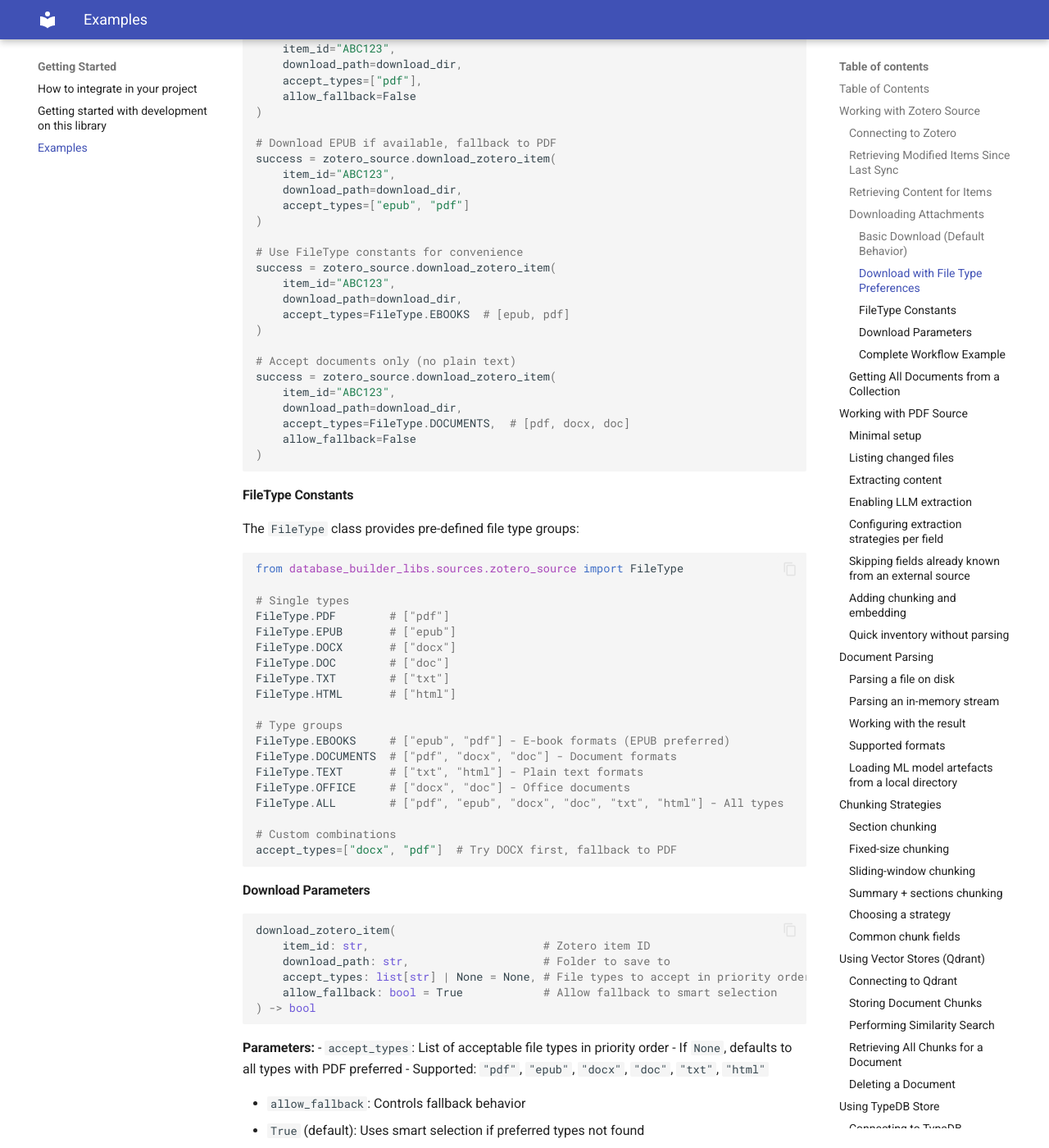
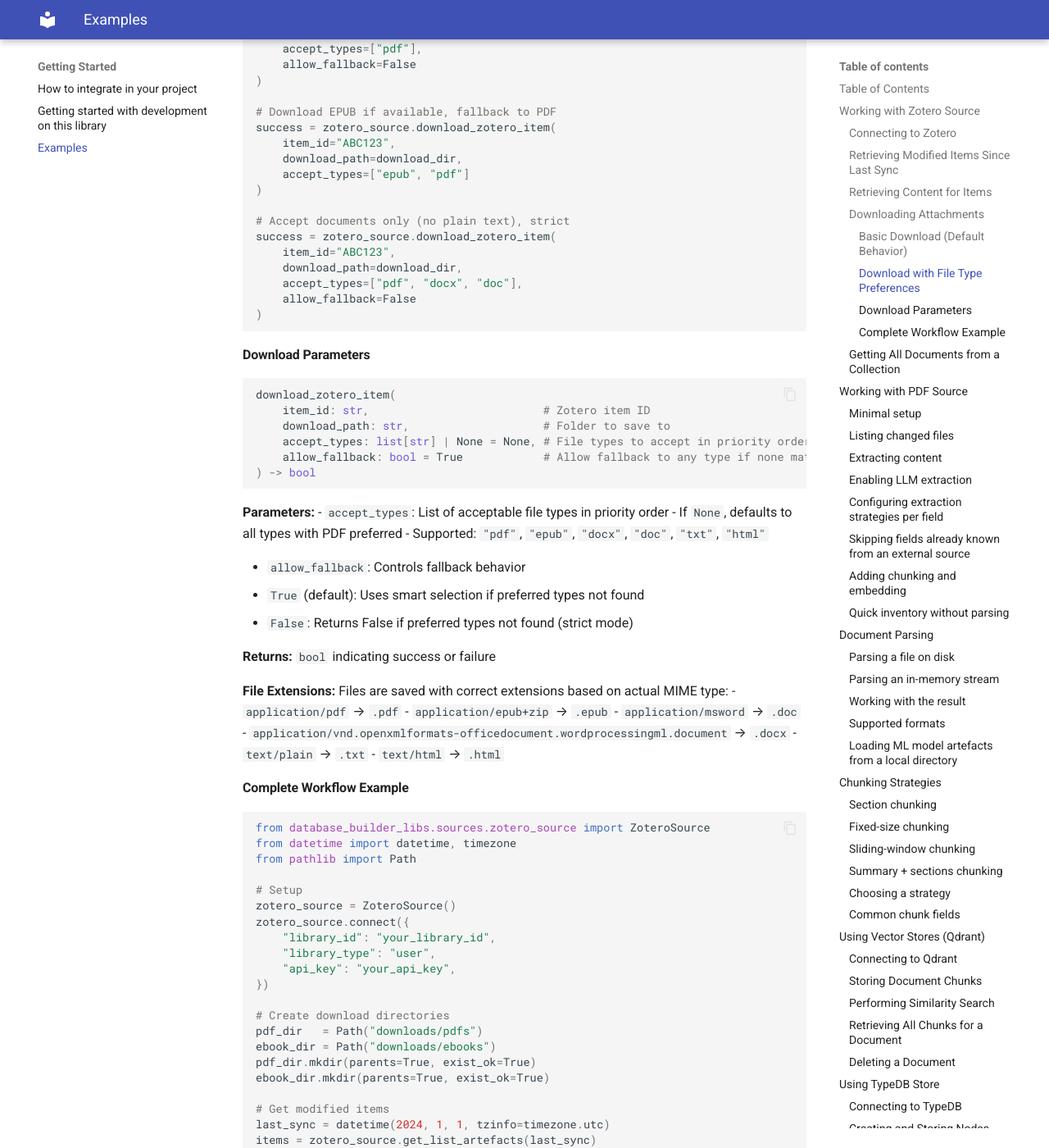
Before and after one commit to AIM-kennisplatformen/database-builder-libs, an MkDocs documentation site: the page built from docs/getting_started/02_examples.md, in a window 1280 px wide and 1400 px high, scrolled down 2232 px. Shown: the whole window at 82% size. Built offline with MkDocs 1.6.1 and Material for MkDocs 9.7.7, drawn with Linux system fonts in a browser that asks for light colours; some of the changed text lies outside the part shown.

Commit message:
removed inconsistent filetype class from the zotero source

````diff
--- a/docs/getting_started/02_examples.md
+++ b/docs/getting_started/02_examples.md
@@ -71,7 +71,7 @@ download_dir = "zotero_downloads"
 os.makedirs(download_dir, exist_ok=True)
 
 # Download the best attachment for a specific item
-# Default: tries PDF first, then EPUB, then other formats
+# Default: tries all formats in order (pdf, epub, docx, doc, txt, html)
 item_id = "ABC123"  # Replace with an actual item ID
 success = zotero_source.download_zotero_item(
     item_id=item_id,
@@ -87,11 +87,9 @@ else:
 
 #### Download with File Type Preferences
 
-The enhanced `download_zotero_item()` method now supports configurable file type selection:
+The enhanced `download_zotero_item()` method supports configurable file type selection:
 
 ```python
-from database_builder_libs.sources.zotero_source import FileType
-
 # Download PDF only (strict mode - fail if PDF not found)
 success = zotero_source.download_zotero_item(
     item_id="ABC123",
@@ -107,46 +105,13 @@ success = zotero_source.download_zotero_item(
     accept_types=["epub", "pdf"]
 )
 
-# Use FileType constants for convenience
+# Accept documents only (no plain text), strict
 success = zotero_source.download_zotero_item(
     item_id="ABC123",
     download_path=download_dir,
-    accept_types=FileType.EBOOKS  # [epub, pdf]
-)
-
-# Accept documents only (no plain text)
-success = zotero_source.download_zotero_item(
-    item_id="ABC123",
-    download_path=download_dir,
-    accept_types=FileType.DOCUMENTS,  # [pdf, docx, doc]
+    accept_types=["pdf", "docx", "doc"],
     allow_fallback=False
 )
-```
-
-#### FileType Constants
-
-The `FileType` class provides pre-defined file type groups:
-
-```python
-from database_builder_libs.sources.zotero_source import FileType
-
-# Single types
-FileType.PDF        # ["pdf"]
-FileType.EPUB       # ["epub"]
-FileType.DOCX       # ["docx"]
-FileType.DOC        # ["doc"]
-FileType.TXT        # ["txt"]
-FileType.HTML       # ["html"]
-
-# Type groups
-FileType.EBOOKS     # ["epub", "pdf"] - E-book formats (EPUB preferred)
-FileType.DOCUMENTS  # ["pdf", "docx", "doc"] - Document formats
-FileType.TEXT       # ["txt", "html"] - Plain text formats
-FileType.OFFICE     # ["docx", "doc"] - Office documents
-FileType.ALL        # ["pdf", "epub", "docx", "doc", "txt", "html"] - All types
-
-# Custom combinations
-accept_types=["docx", "pdf"]  # Try DOCX first, fallback to PDF
 ```
 
 #### Download Parameters
@@ -156,7 +121,7 @@ download_zotero_item(
     item_id: str,                          # Zotero item ID
     download_path: str,                    # Folder to save to
     accept_types: list[str] | None = None, # File types to accept in priority order
-    allow_fallback: bool = True            # Allow fallback to smart selection
+    allow_fallback: bool = True            # Allow fallback to any type if none match
 ) -> bool
 ```
 
@@ -182,8 +147,8 @@ download_zotero_item(
 #### Complete Workflow Example
 
 ```python
-from database_builder_libs.sources.zotero_source import ZoteroSource, FileType
-import os
+from database_builder_libs.sources.zotero_source import ZoteroSource
+from datetime import datetime, timezone
 from pathlib import Path
 
 # Setup
@@ -215,7 +179,7 @@ for item_id, modified_date in items:
         success = zotero_source.download_zotero_item(
             item_id=item_id,
             download_path=str(ebook_dir),
-            accept_types=FileType.EBOOKS
+            accept_types=["epub", "pdf"],
         )
     else:
         # Articles: PDF only, strict
@@ -223,7 +187,7 @@ for item_id, modified_date in items:
             item_id=item_id,
             download_path=str(pdf_dir),
             accept_types=["pdf"],
-            allow_fallback=False
+            allow_fallback=False,
         )
 
     if success:
````
Also changed, not shown: other parts of docs/getting_started/02_examples.md (+2 -3 lines), 2 other files.
